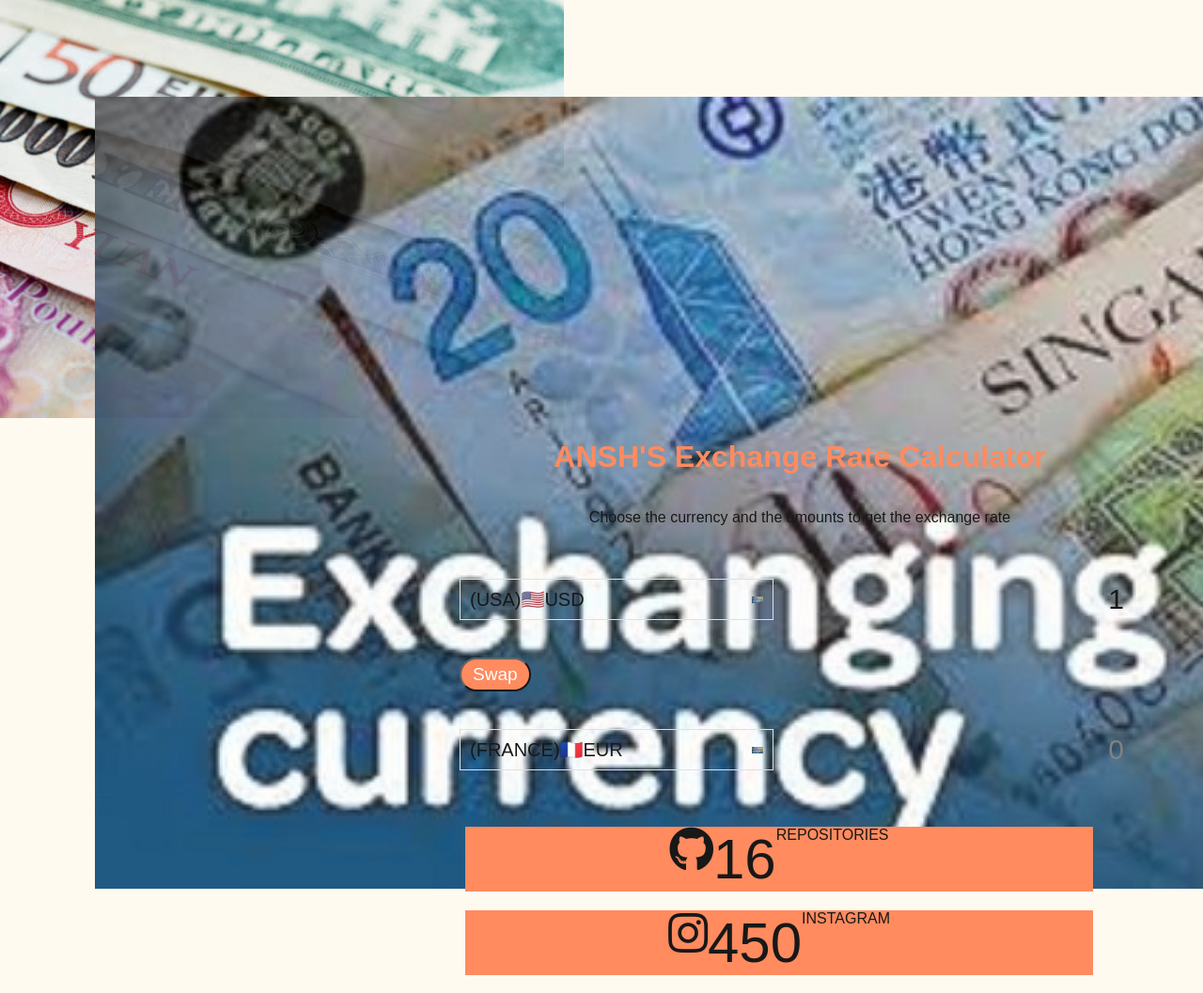
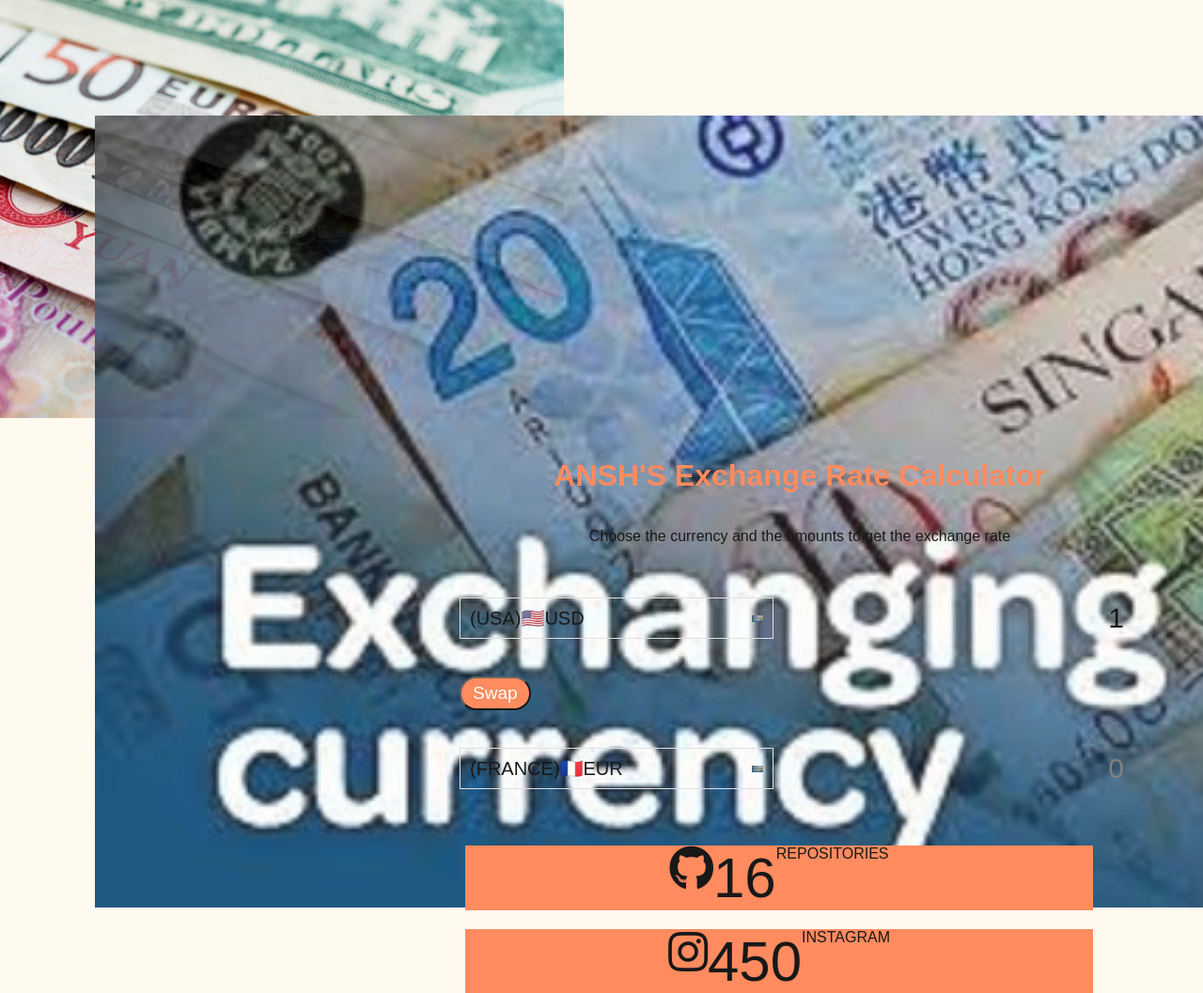
Before and after one commit to Anshluthra1/currencyexchange, a PHP site: page / in a window 1280 px wide; the page is wider, and only the part inside the window is pictured. Shown: the top 1057 px of that part at 94% size. Run offline with PHP 8.4, Linux system fonts and the light colour scheme; some libraries are stand-ins or nearby versions.

Commit message:
Update style.css

```diff
--- a/style.css
+++ b/style.css
@@ -15,7 +15,7 @@ body {
   align-items: center;
   justify-content: center;
   height: 100vh;
-  margin-top: 195px;
+  margin-top: 215px;
   padding: 20px;
 	background-image: url(IMG_4107.JPG);
 	background-size: 600px,auto,100%;
```
